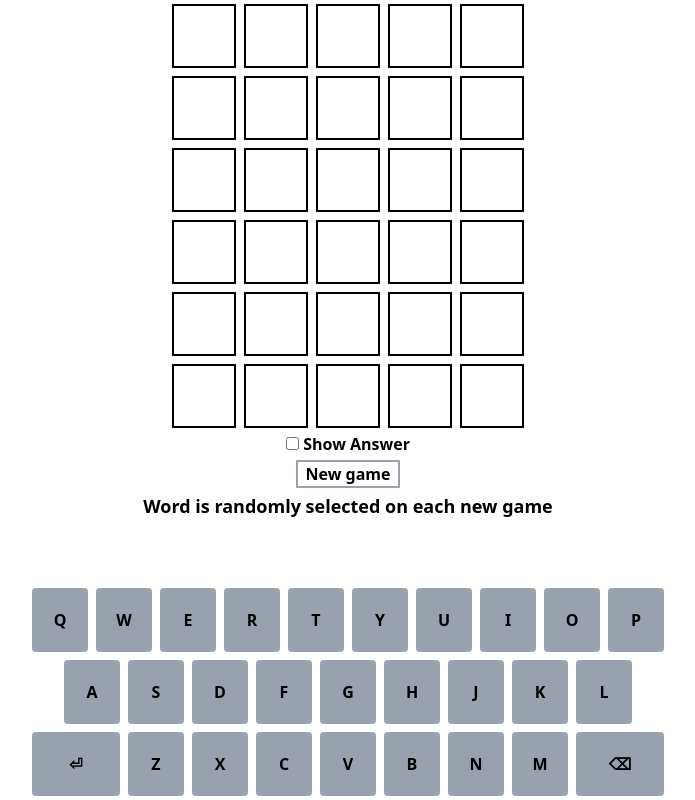
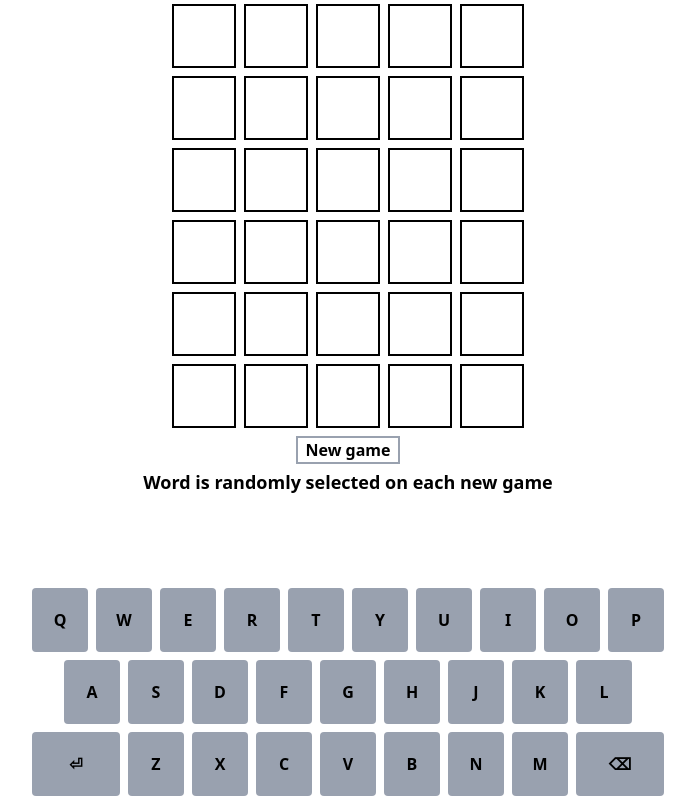
Before and after one commit to justDeeevin/wordle, a SvelteKit app: page / in a window 1280 px wide. Shown: the whole page, without its empty margins (292-987 px from the left). Built offline with nearby package versions, Linux system fonts and the light colour scheme.

Commit message:
allow prod env to cheat with `cheat` query param

```diff
--- a/src/routes/+page.svelte
+++ b/src/routes/+page.svelte
@@ -1,10 +1,11 @@
 <script lang="ts">
   import Letter from '$lib/components/Letter.svelte';
-  import { dev } from '$app/environment';
   import { answers, words } from '$lib/lists';
   import { random_index, LetterState } from '$lib';
   import Key from '$lib/components/Key.svelte';
+  import { page } from '$app/state';
 
+  const cheat = page.url.searchParams.has('cheat');
   let texts = $state(Array.from({ length: 6 }, () => ''));
   let row = $state(0);
   let text = $derived(texts[row].toLowerCase());
@@ -90,11 +91,8 @@
     {/each}
   </div>
 
-  {#if dev}
-    <div>
-      <input type="checkbox" bind:checked={show_answer} id="show_answer" class="cursor-pointer" />
-      <label for="show_answer" class="cursor-pointer">Show Answer</label>
-    </div>
+  {#if cheat}
+    <button onclick={() => (show_answer = true)}>Show answer</button>
   {/if}
   {#if show_answer}
     <p class="text-lg">The word was {word.toUpperCase()}</p>
```
